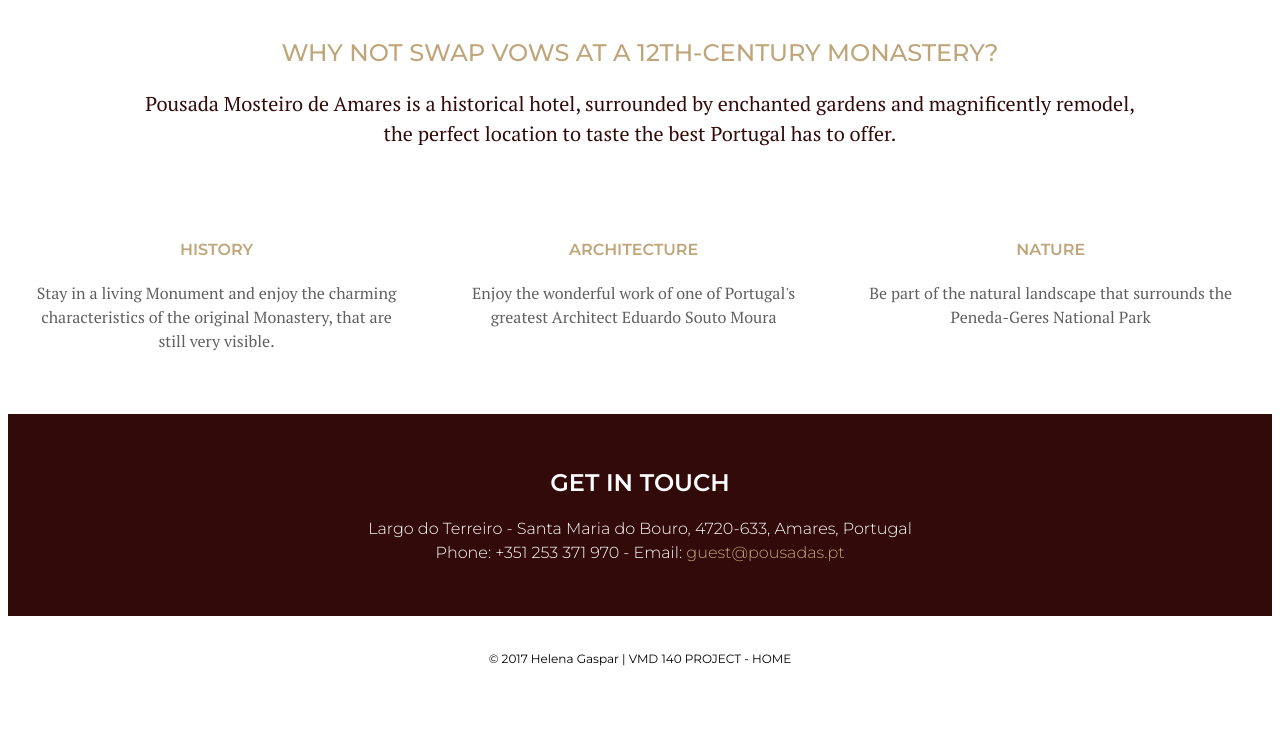
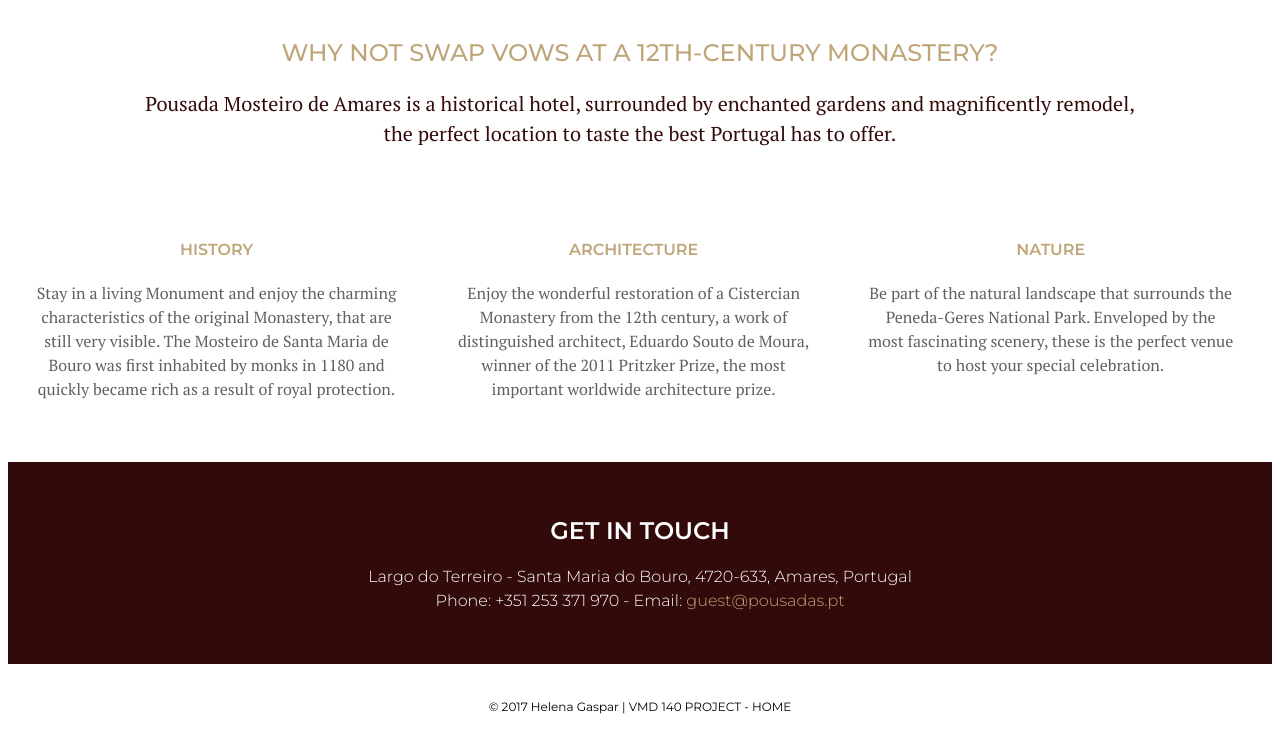
Before and after one commit to helenaGaspar/helenagaspar.github.io, a plain HTML site: page Home/index.html in a window 1280 px wide. Shown: the part 1058-1811 px from the top of the page. Before the commit the page ends 1767 px from the top, so only its background shows below. Drawn offline with Linux system fonts and the light colour scheme.

Commit message:
New changes

```diff
--- a/Home/index.html
+++ b/Home/index.html
@@ -32,17 +32,17 @@
 
         <div class="float">
         <h4>History</h4>
-        <p>Stay in a living Monument and enjoy the charming characteristics of the original  Monastery, that are still very visible.</p>
+        <p>Stay in a living Monument and enjoy the charming characteristics of the original  Monastery, that are still very visible. The Mosteiro de Santa Maria de Bouro was first inhabited by monks in 1180 and quickly became rich as a result of royal protection. </p>
         </div>
 
         <div class="float">
         <h4>Architecture</h4>
-        <p>Enjoy the wonderful work of one of Portugal's greatest Architect Eduardo Souto Moura</p>
+        <p>Enjoy the wonderful restoration of a Cistercian Monastery from the 12th century, a work of distinguished architect, Eduardo Souto de Moura, winner of the 2011 Pritzker Prize, the most important worldwide architecture prize. </p>
         </div>
 
         <div class="float">
         <h4>Nature</h4>
-        <p>Be part of the natural landscape that surrounds the Peneda-Geres National Park</p>
+        <p>Be part of the natural landscape that surrounds the Peneda-Geres National Park. Enveloped by the most fascinating scenery, these is the perfect venue to host your special celebration.</p>
         </div>
 
     </section>
```
Also changed, not shown: Home/images/coupleA_cover.jpg, Home/images/header_wedding.jpg, 12 other files.
